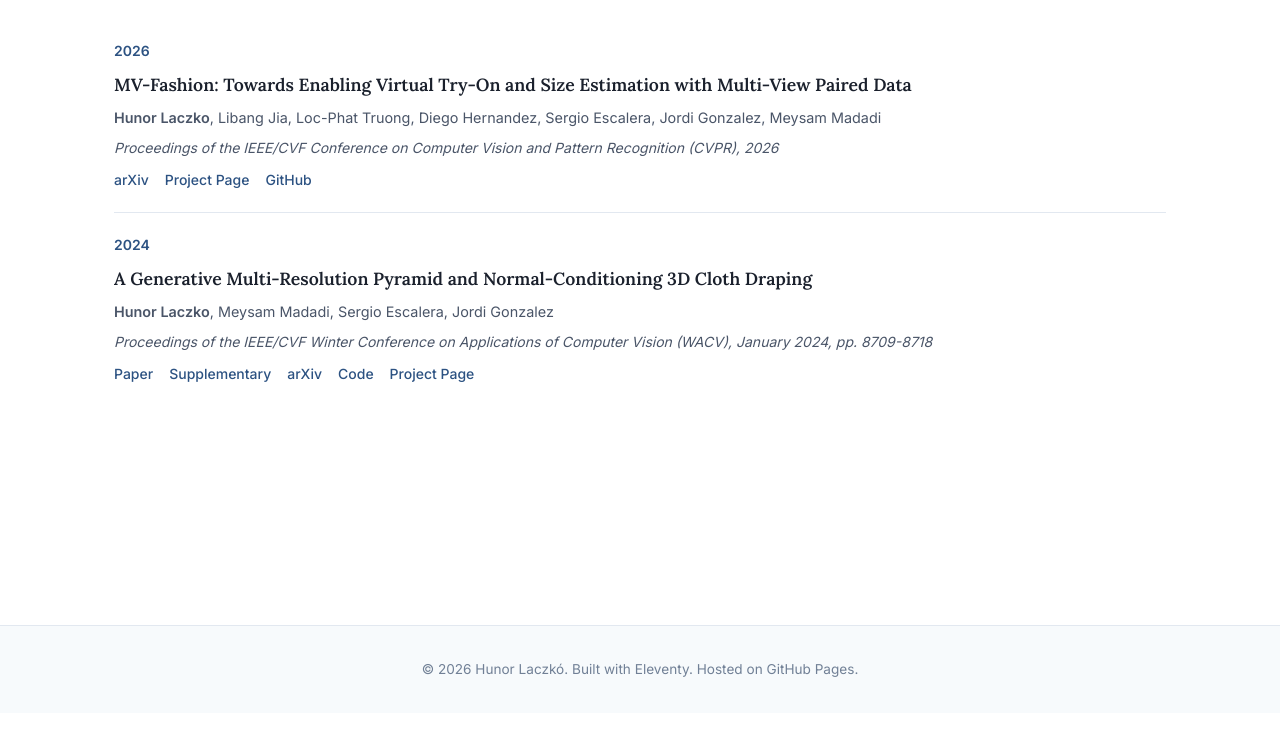
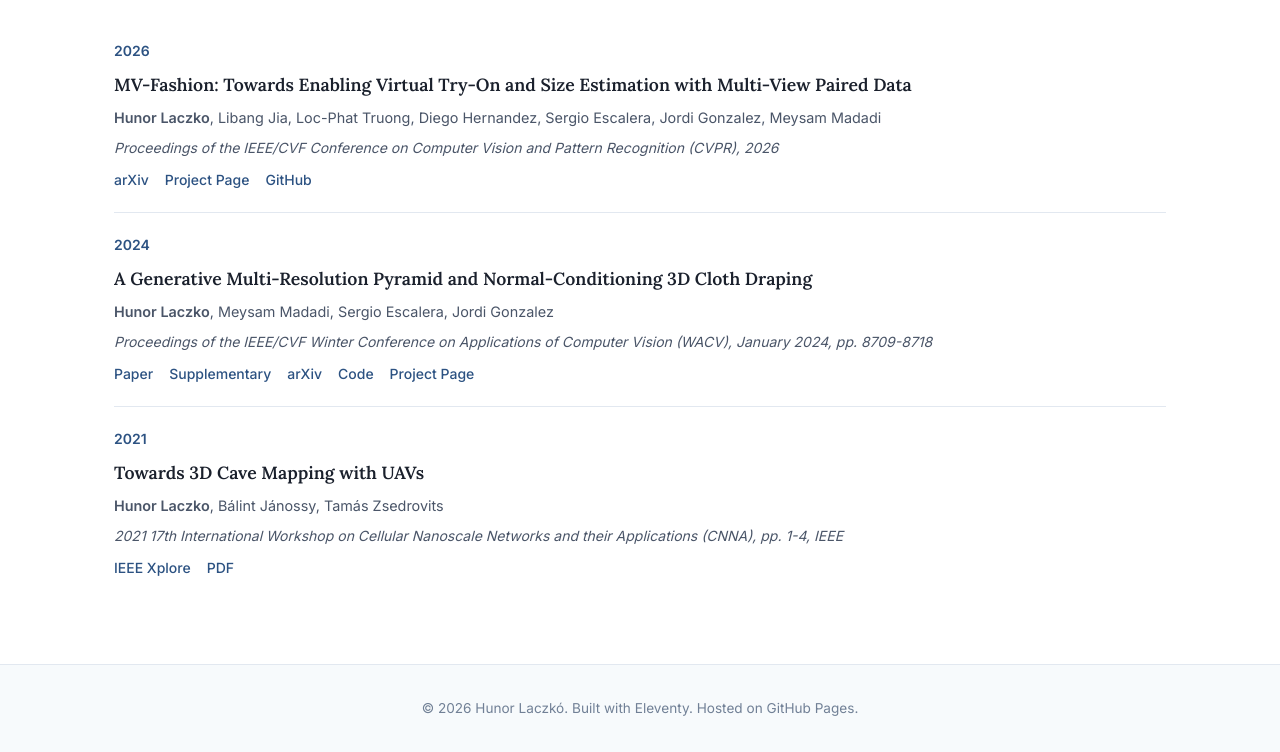
Before and after one commit to HunorLaczko/hunorlaczko.github.io, an Eleventy site: page src/publications/index.html in a window 1280 px wide. Shown: the part 175-927 px from the top of the page. Before the commit the page ends 888 px from the top, so only its background shows below. Built offline with nearby package versions, Linux system fonts and the light colour scheme; Eleventy itself is replaced by a stand-in of ours; files that its build step writes are made by us from their sources.

Commit message:
Add 3D Cave Mapping with UAVs paper (CNNA 2021)

```diff
--- a/src/publications/index.html
+++ b/src/publications/index.html
@@ -33,4 +33,14 @@ description: Publications by Hunor Laczko
       <a href="/projects/pyramid-drape/">Project Page</a>
     </div>
   </li>
+  <li class="pubitem">
+    <div class="pubyear">2021</div>
+    <div class="pubtitle">Towards 3D Cave Mapping with UAVs</div>
+    <div class="pubauthors"><strong>Hunor Laczko</strong>, Bálint Jánossy, Tamás Zsedrovits</div>
+    <div class="pubvenue">2021 17th International Workshop on Cellular Nanoscale Networks and their Applications (CNNA), pp. 1-4, IEEE</div>
+    <div class="publinks">
+      <a href="https://ieeexplore.ieee.org/document/9610810/" target="_blank" rel="noopener">IEEE Xplore</a>
+      <a href="https://real.mtak.hu/150153/1/cnna_p2_v2.pdf" target="_blank" rel="noopener">PDF</a>
+    </div>
+  </li>
 </ul>
```
